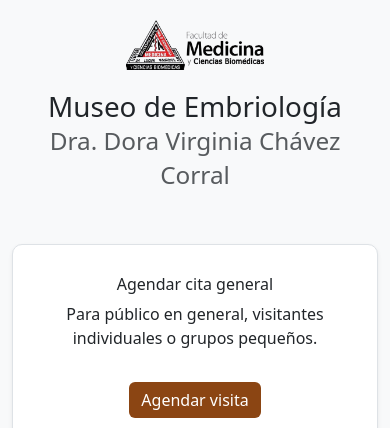
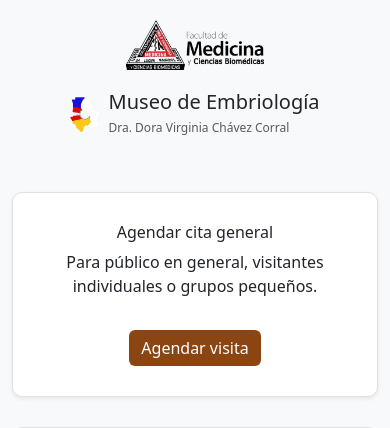
Before and after one commit to EmbryoPass/EmbryoPass, a Flask app: page /inicio in a window 390 px wide. Shown: the top 428 px of the page. Run offline with Flask 3, Linux system fonts and the light colour scheme.

Commit message:
Update index.html

```diff
--- a/templates/index.html
+++ b/templates/index.html
@@ -24,6 +24,21 @@
       margin: 20px auto;
       height: 80px;
     }
+
+    /* Contenedor del título siempre en fila */
+    .title-container {
+      display: flex;
+      justify-content: center;
+      align-items: center;
+      flex-wrap: nowrap;
+      margin-bottom: 1.5rem;
+    }
+
+    /* Tamaño del isotipo junto al título */
+    .isotipo {
+      height: 60px;
+    }
+
     h3.option-title {
       font-size: 1.75rem;
     }
@@ -42,6 +57,15 @@
       .logo {
         height: 50px;
       }
+      .isotipo {
+        height: 35px;
+      }
+      .title-container h1 {
+        font-size: 1.25rem;
+      }
+      .title-container small {
+        font-size: 0.75rem;
+      }
       h3.option-title {
         font-size: 1rem;
       }
@@ -51,8 +75,19 @@
 <body>
 
 <div class="container">
-  <img src="{{ url_for('static', filename='logo.png') }}" alt="Logo" class="logo">
-  <h1 class="text-center mb-4">Museo de Embriología<br><small class="text-muted">Dra. Dora Virginia Chávez Corral</small></h1>
+  <!-- Logo de la facultad -->
+  <img src="{{ url_for('static', filename='logo.png') }}" alt="Logo Facultad" class="logo">
+
+  <!-- Título con isotipo SIEMPRE a la izquierda -->
+  <div class="title-container">
+    <img src="{{ url_for('static', filename='isotipo.png') }}"
+         alt="Isotipo Museo de Embriología"
+         class="isotipo me-2">
+    <div class="text-start">
+      <h1 class="mb-0">Museo de Embriología</h1>
+      <small class="text-muted">Dra. Dora Virginia Chávez Corral</small>
+    </div>
+  </div>
 
   <!-- Bloque para mostrar mensajes flash -->
   {% with messages = get_flashed_messages(with_categories=true) %}
```
